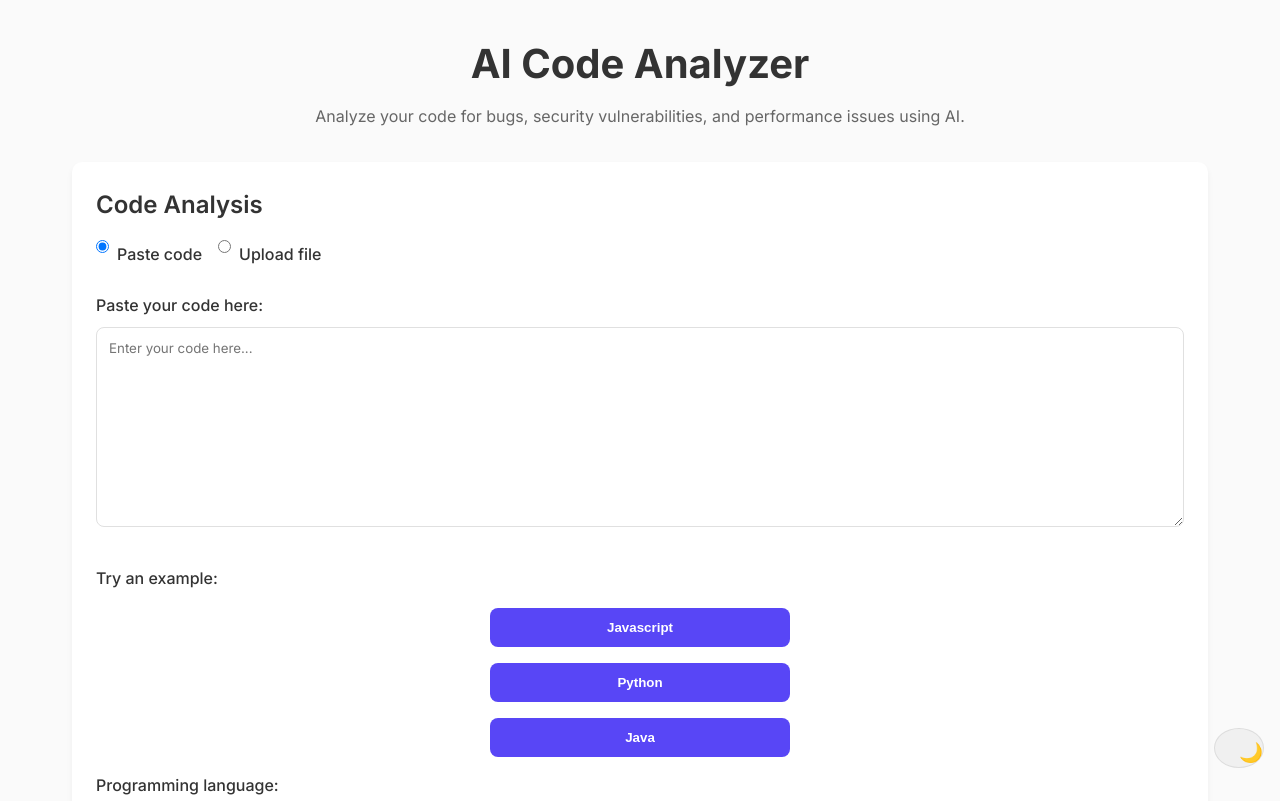
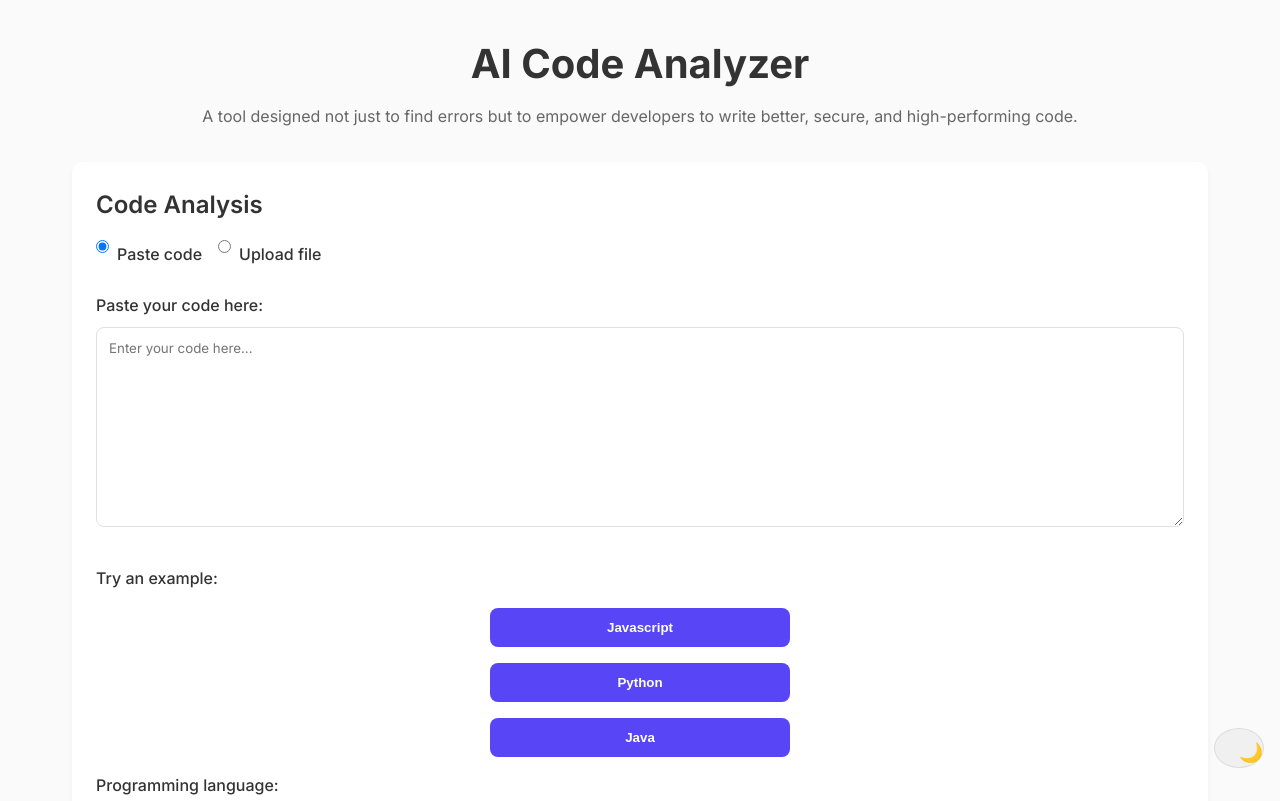
Before and after one commit to Niranjan653/AI-code-analyzer, a plain HTML site: page index.html in a window 1280 px wide. Shown: the top 801 px of the page. Drawn offline with Linux system fonts and the light colour scheme.

Commit message:
Update index.html

```diff
--- a/index.html
+++ b/index.html
@@ -413,7 +413,7 @@
         <!-- Header -->
         <header>
             <h1 class="main-header">AI Code Analyzer</h1>
-            <p class="sub-header">Analyze your code for bugs, security vulnerabilities, and performance issues using AI.</p>
+            <p class="sub-header">A tool designed not just to find errors but to empower developers to write better, secure, and high-performing code.</p>
         </header>
 
         <!-- Main Form -->
```
